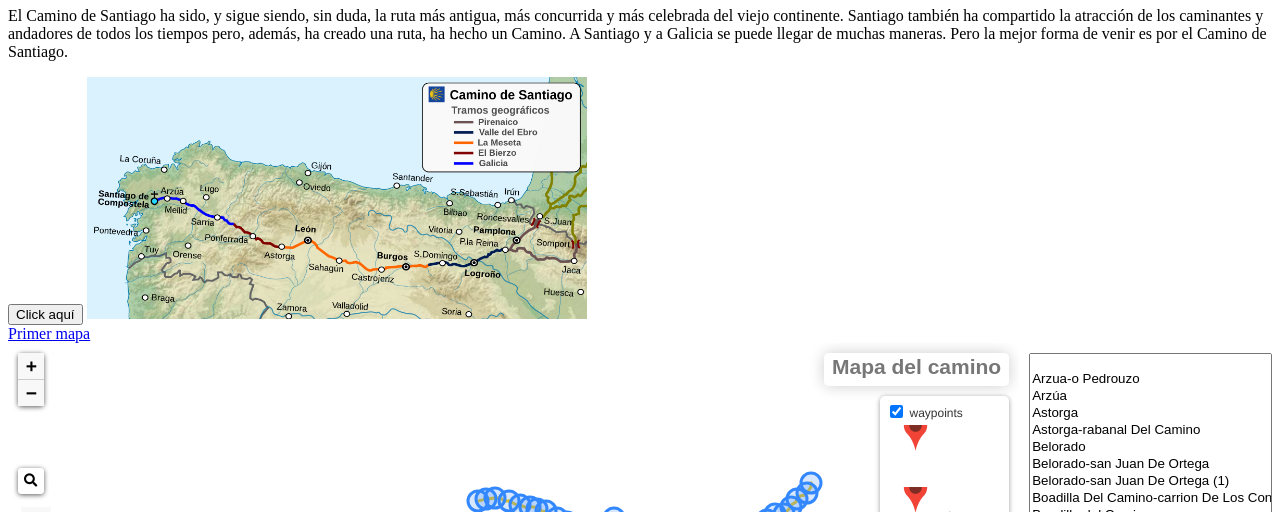
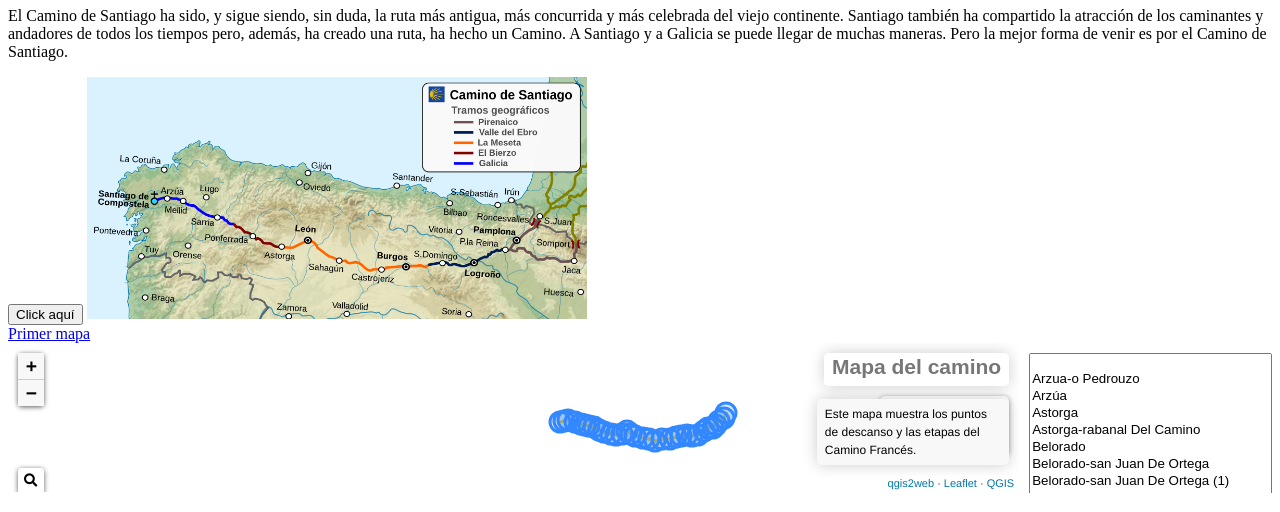
Before and after one commit to llsalvat/walking-santiago, a plain HTML site: page index.html in a window 1280 px wide. Shown: the part 73-585 px from the top of the page. Drawn offline with Linux system fonts and the light colour scheme; files whose address does not match are found by name.

Commit message:
Update index.html

```diff
--- a/index.html
+++ b/index.html
@@ -17,7 +17,7 @@
 	<br>
 	<a href="index.html" target="_blank">Primer mapa</a>
 
-	<iframe src="./maps/mapa1/qgis2web_2022_03_23-14_00_53_864876/index.html" title="Mapa 1" width="100%" height="300" scrolling="no" style="border:none;"></iframe>
+	<iframe src="./maps/mapa1/qgis2web_2022_03_23-14_00_53_864876/index.html" title="Mapa 1" width="100%" scrolling="no" style="border:none;"></iframe>
 
 
 	<h1 class="one">Prepárate</h1>
```
